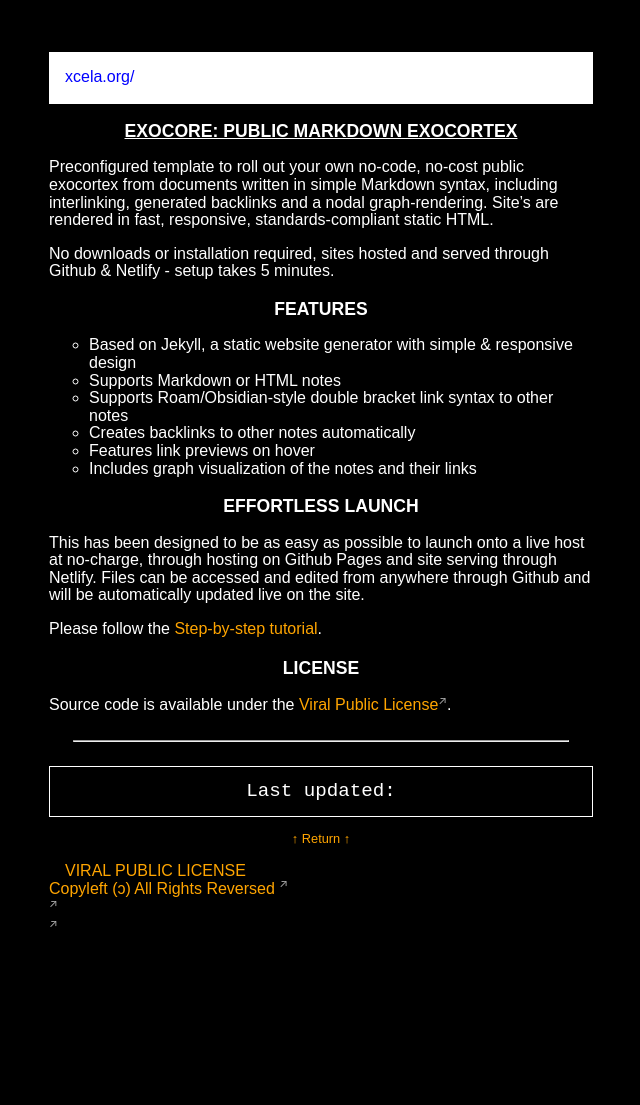
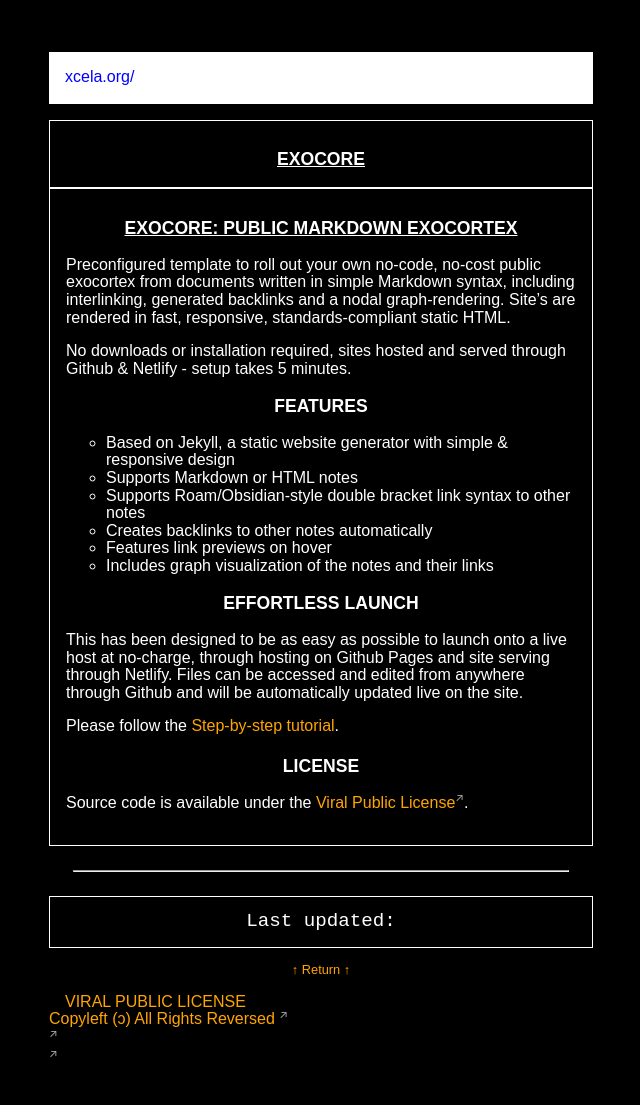
Before and after one commit to xcela/Exocore, a Jekyll site: the page built from _pages/index.md, in a window 1280 px wide. Shown: the whole page, without its empty margins (319-959 px from the left). Built offline with Jekyll 4.4.1, drawn with Linux system fonts in a browser that asks for light colours; before the commit the page ends 975 px from its top, so only the background shows below that.

Commit message:
Update page.html

```diff
--- a/_layouts/page.html
+++ b/_layouts/page.html
@@ -1,8 +1,16 @@
 ---
 layout: default
 ---
-<div id="border">
+
+<article>
+ <div class="border" style="padding:1em; border:1px solid white;">
+    <h1>{{ page.title }}</h1>
+  </div>
+
+ <div id="border" style="padding:1em; border:1px solid white;">
 <content>
   {{ content }}
 </content>
 </div>
+
+</article>
```
